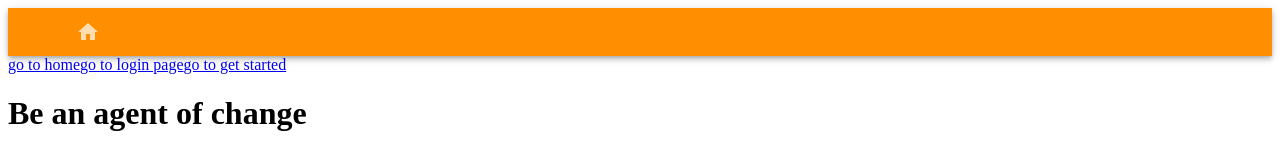
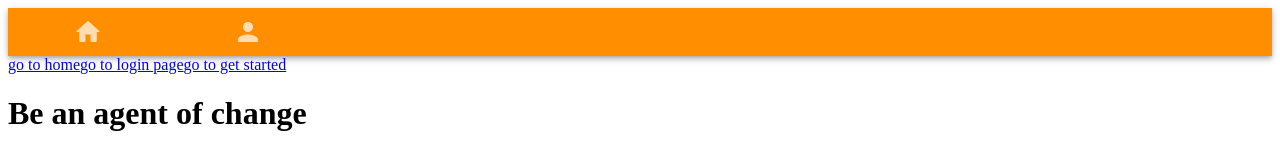
Before and after one commit to fairpayorg/fairpay, a React app: page / in a window 1280 px wide. Shown: the top 157 px of the page. Built offline with nearby package versions, Linux system fonts and the light colour scheme.

Commit message:
styling changes to login and app

```diff
--- a/client/App.jsx
+++ b/client/App.jsx
@@ -10,8 +10,9 @@ import {
 } from '@material-ui/core';
 import Home from './components/Home.jsx';
 import Login from './components/Login.jsx';
-import HomeIcon from '@material-ui/icons/Home';
+import HomeRoundedIcon from '@material-ui/icons/HomeRounded';
 import GetStarted from './components/GetStarted.jsx';
+import PersonRoundedIcon from '@material-ui/icons/PersonRounded';
 import {
   Switch,
   BrowserRouter as Router,
@@ -27,8 +28,8 @@ const App = () => {
     <div>
       <AppBar position="static" id="appBar">
         <Tabs>
-          <Tab icon={<HomeIcon />} />
-          <Tab />
+          <Tab icon={<HomeRoundedIcon style={{ fontSize: 30 }} />} />
+          <Tab icon={<PersonRoundedIcon style={{ fontSize: 30 }} />} />
         </Tabs>
       </AppBar>
       <Router>
```
